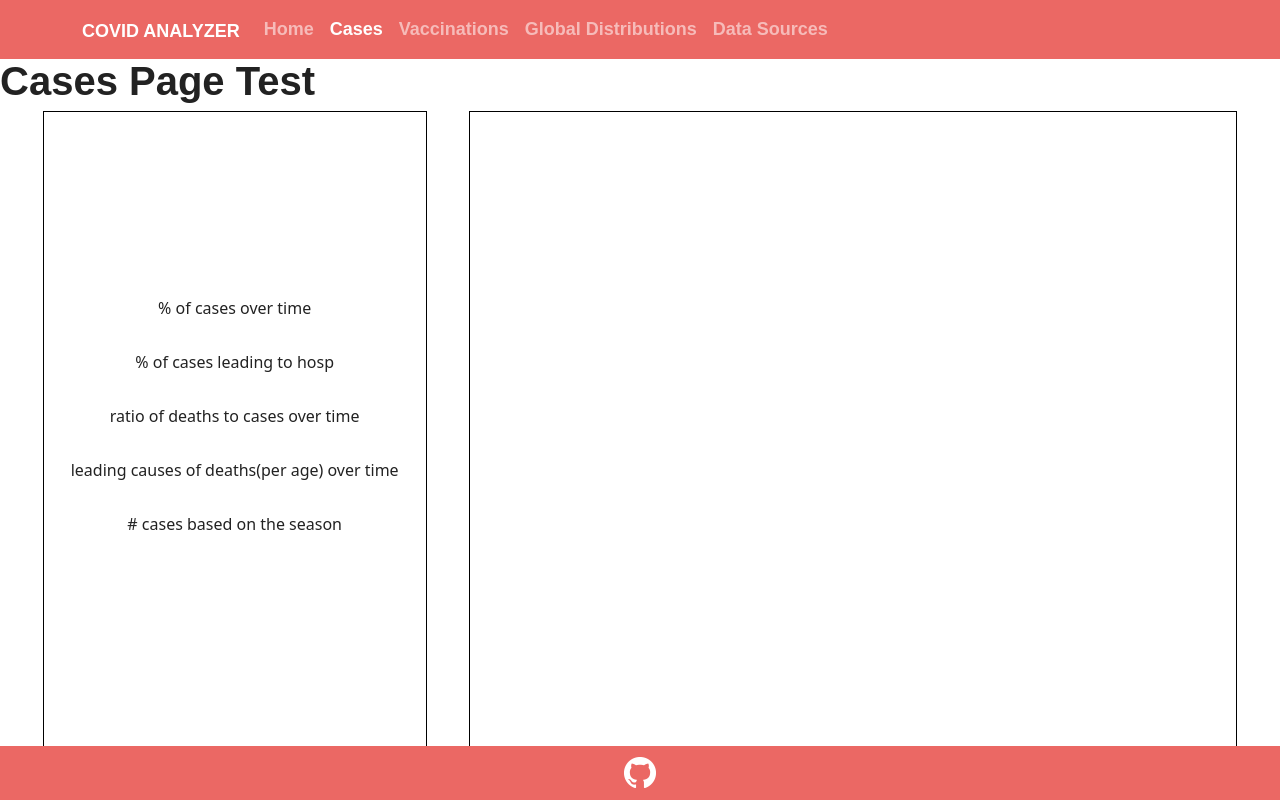
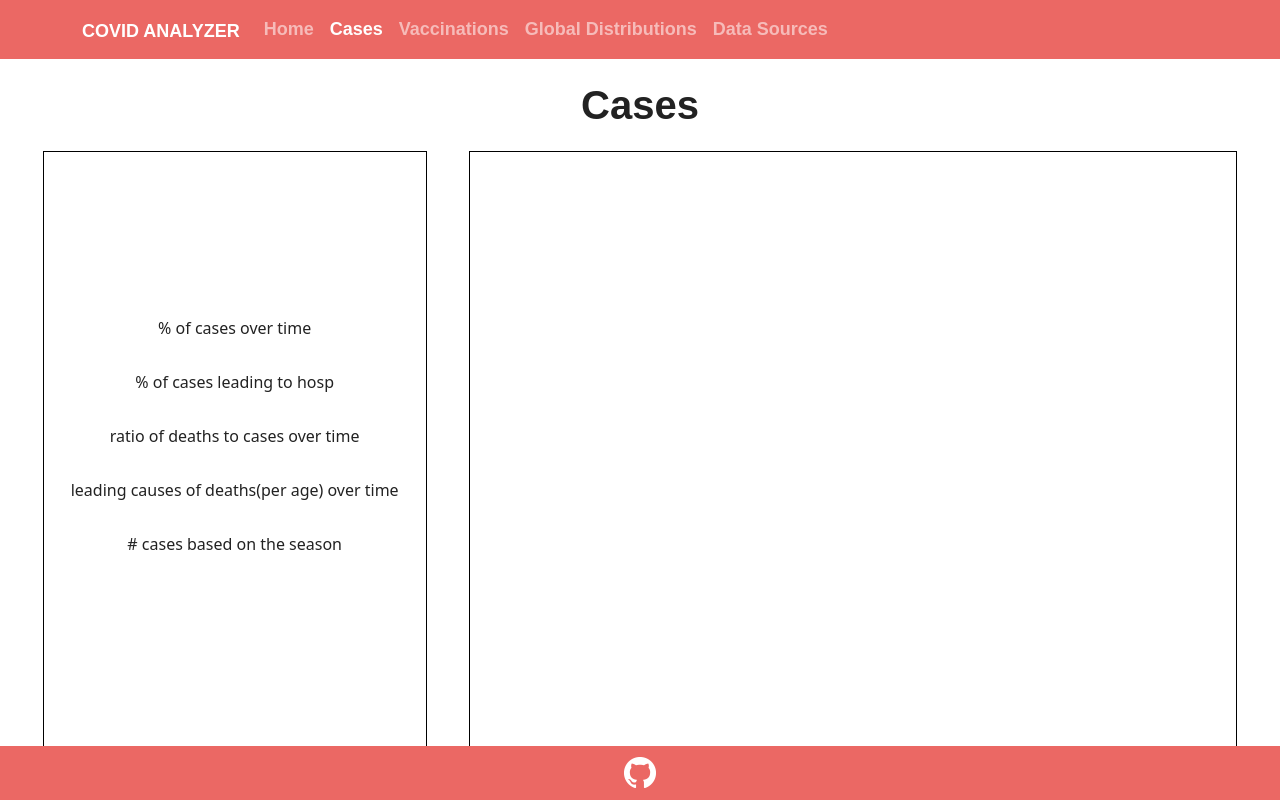
Before and after one commit to jacobboney/CovidAnalyzer, a React (Create React App) app in the folder client/: page /cases in a window 1280 px wide. Built offline with nearby package versions, Linux system fonts and the light colour scheme; a web font is replaced by a local one.

Commit message:
more css for cases

```diff
--- a/client/src/App.css
+++ b/client/src/App.css
@@ -41,8 +41,9 @@
 .pageContent {
   display: flex;
   width: 100%;
-  height: 80vh;
+  height: 75vh;
   justify-content: space-evenly;
+  margin-bottom: 30px;
 }
 
 .parametersContainer {
--- a/client/src/pages/Cases.js
+++ b/client/src/pages/Cases.js
@@ -29,8 +29,8 @@ function Cases(){
         }
     }
     return(
-        <div>
-            <h1>Cases Page Test</h1>
+        <div className="pageContainer">
+            <h1 className="text-center my-4">Cases</h1>
             <div className="pageContent">
                 <div className="parametersContainer">
                     <p className="parameterItem" id="casesOverTime" onClick={handleClick}>% of cases over time</p>
```
